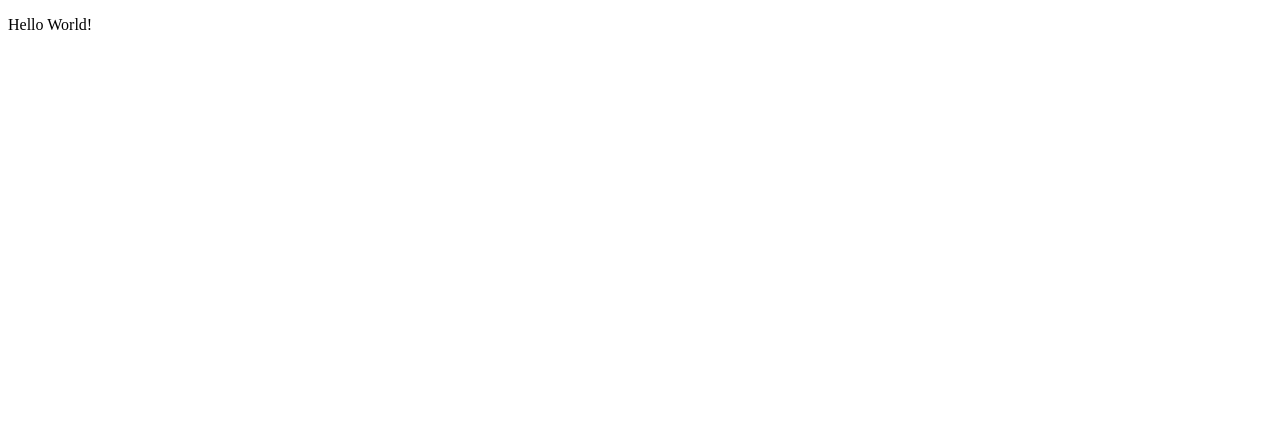
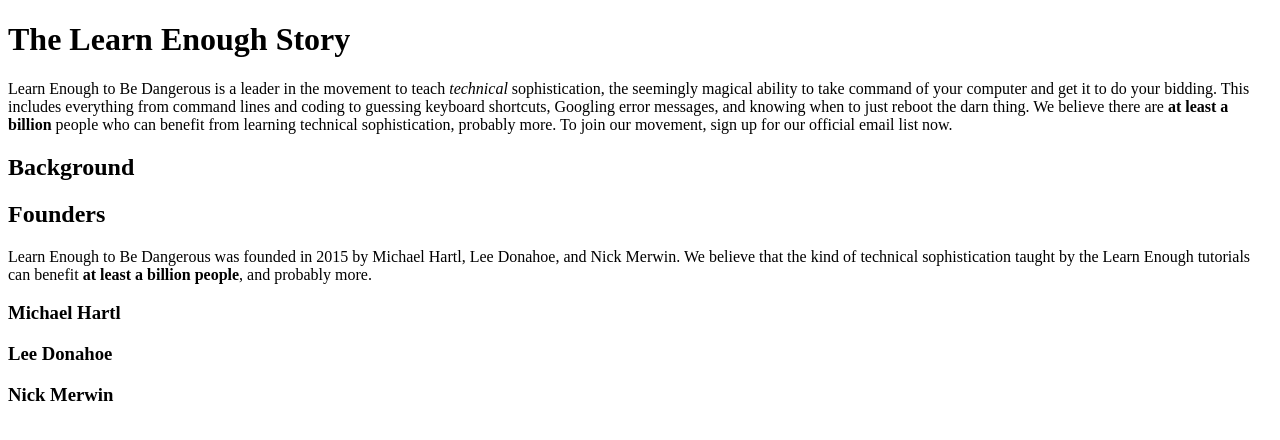
Before and after one commit to TeroLaiho/Dangerous, a plain HTML site: page index.html in a window 1280 px wide. Drawn offline with Linux system fonts and the light colour scheme.

Commit message:
Add more text and format

```diff
--- a/index.html
+++ b/index.html
@@ -5,6 +5,32 @@
     <meta charset="utf-8">
   </head>
   <body>
-  <p>Hello World!</p>
+
+    <h1>The Learn Enough Story</h1>
+      <p>
+      Learn Enough to Be Dangerous is a leader in the movement to teach
+      <em>technical</em> sophistication, the seemingly magical ability to take
+      command of your computer and get it to do your bidding. This includes
+      everything from command lines and coding to guessing keyboard shortcuts,
+      Googling error messages, and knowing when to just reboot the darn thing.
+      We believe there are <strong>at least a billion</strong> people who can benefit from
+      learning technical sophistication, probably more. To join our
+      movement, sign up for our official email list now.
+      </p>
+    <h2>Background</h2>
+
+    <h2>Founders</h2>
+      <p>
+      Learn Enough to Be Dangerous was founded in 2015 by Michael Hartl, Lee
+      Donahoe, and Nick Merwin. We believe that the kind of technical
+      sophistication taught by the Learn Enough tutorials can benefit
+      <strong>at least a billion people</strong>, and probably more.
+      </p>
+
+    <h3>Michael Hartl</h3>
+
+    <h3>Lee Donahoe</h3>
+
+    <h3>Nick Merwin</h3>
   </body>
 </html>
```
